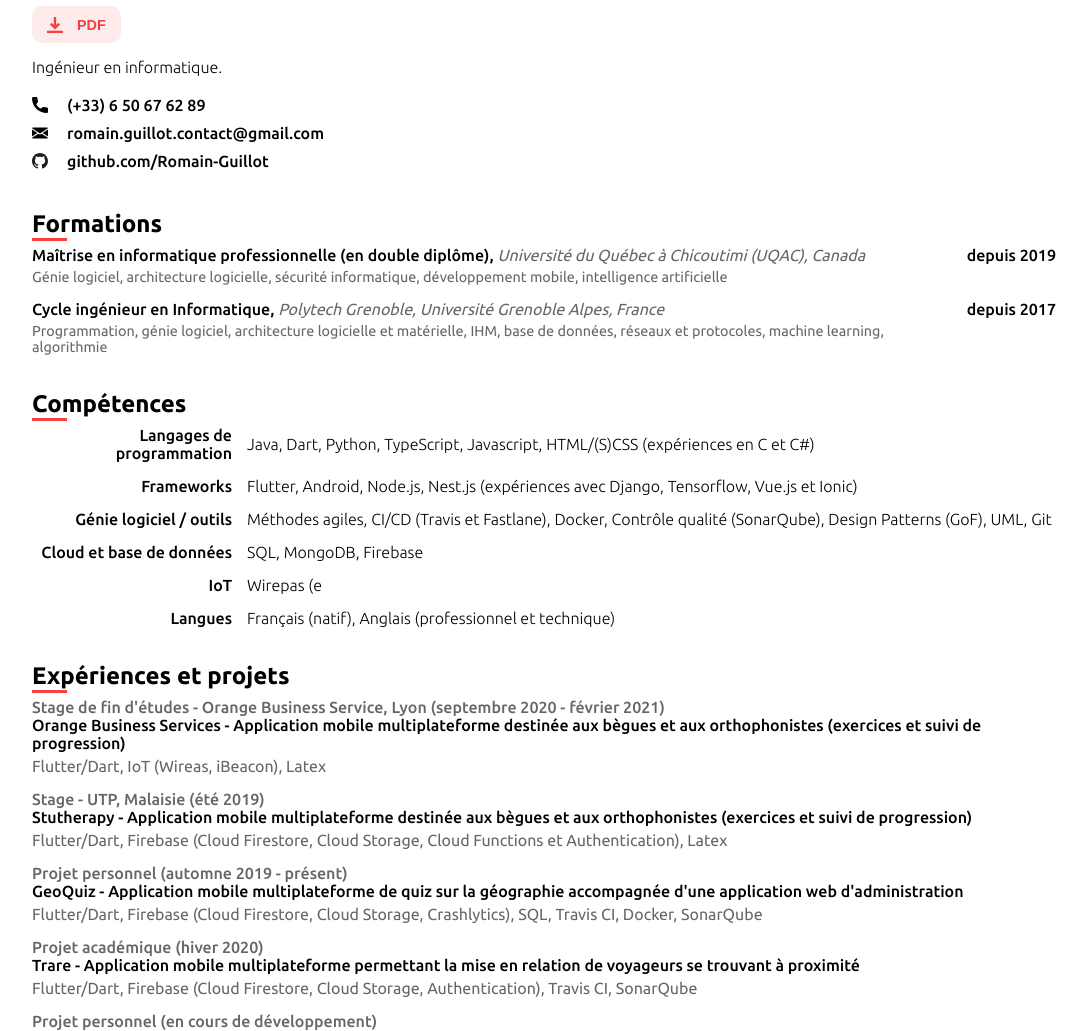
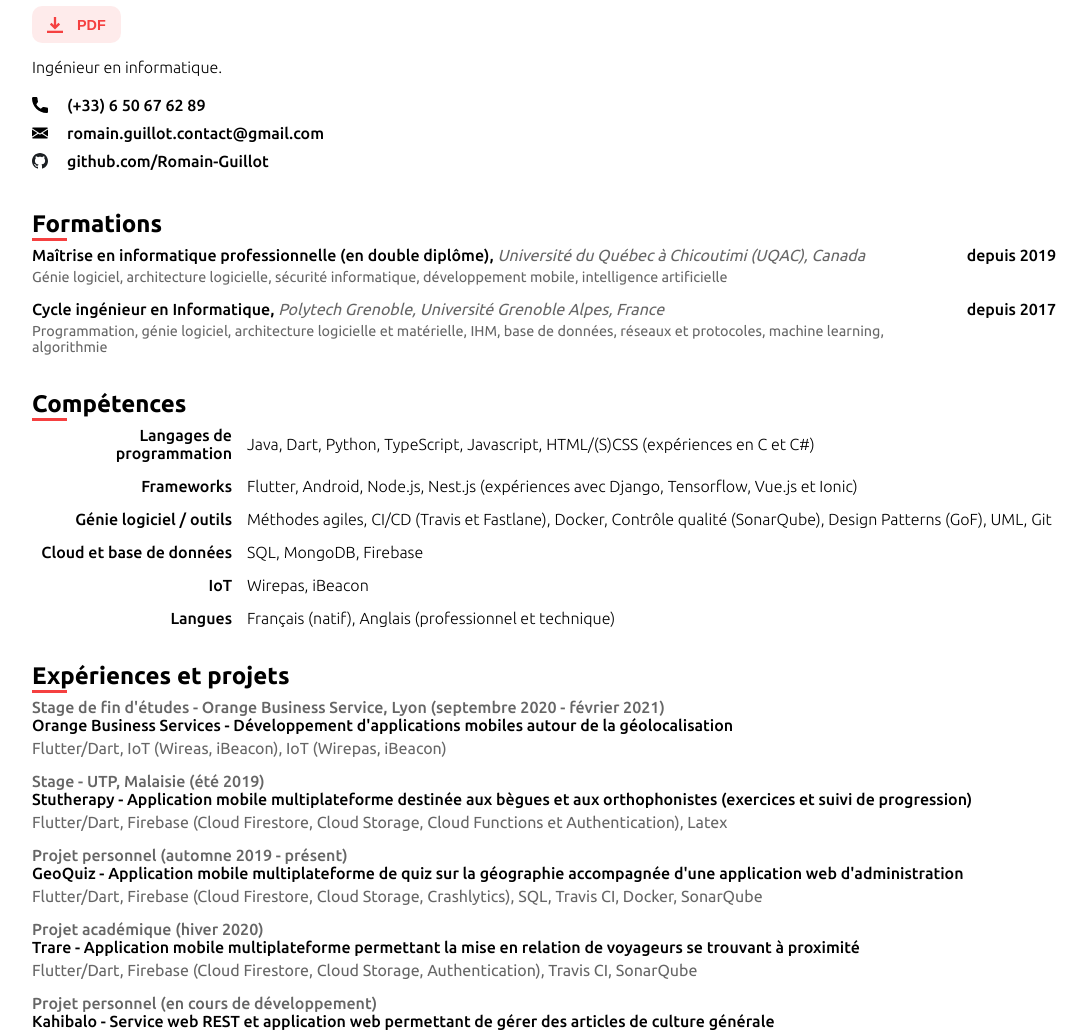
Before and after one commit to Romain-Guillot/Romain-Guillot.github.io, a plain HTML site: page resume.html in a window 1280 px wide. Shown: the part 69-1100 px from the top of the page, without its empty margins (96-1183 px from the left). Drawn offline with Linux system fonts and the light colour scheme.

Commit message:
Automatically add generated file

```diff
--- a/resume.html
+++ b/resume.html
@@ -106,7 +106,7 @@
                 </li>
 
                 <li>
-                    <h3 class="title">IoT</h3><p class="details">Wirepas (e</p>
+                    <h3 class="title">IoT</h3><p class="details">Wirepas, iBeacon</p>
                 </li>
 
                 <li>
@@ -122,8 +122,8 @@
 
                 <li>
                     <p class="type">Stage de fin d'études - Orange Business Service, Lyon (septembre 2020 - février 2021)</p>
-                    <h3 class="title">Orange Business Services - Application mobile multiplateforme destinée aux bègues et aux orthophonistes (exercices et suivi de progression)</h3>
-                    <p class="stack">Flutter/Dart, IoT (Wireas, iBeacon), Latex</p>
+                    <h3 class="title">Orange Business Services - Développement d'applications mobiles autour de la géolocalisation</h3>
+                    <p class="stack">Flutter/Dart, IoT (Wireas, iBeacon), IoT (Wirepas, iBeacon)</p>
                 </li>
 
                 <li>
```
Also changed, not shown: obs.html (+1 -1 lines), projects.html (+2 -2 lines).
